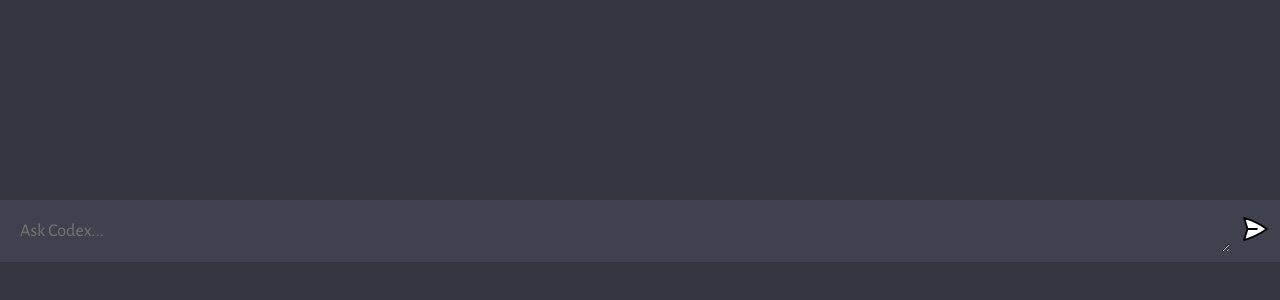
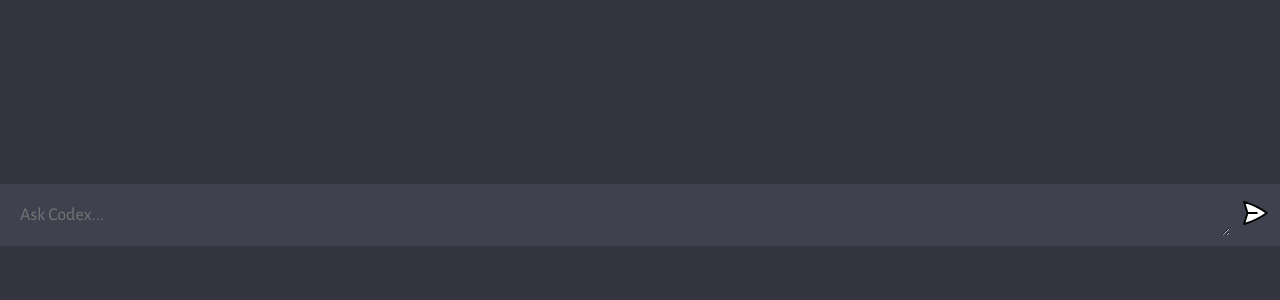
Before and after one commit to JWest2323/chatbot-project, a website built with Vite: page client/index.html in a window 1280 px wide. Shown: the part 490-790 px from the top of the page. Built offline with nearby package versions, Linux system fonts and the light colour scheme.

Commit message:
+1rem form margin-bottom

```diff
--- a/client/style.css
+++ b/client/style.css
@@ -115,7 +115,7 @@ body {
 form {
   width: 100%;
   max-width: 1280px;
-  margin: 0 auto 3rem auto;
+  margin: 0 auto 4rem auto;
   padding: 10px;
   background: #40414F;
 
```
